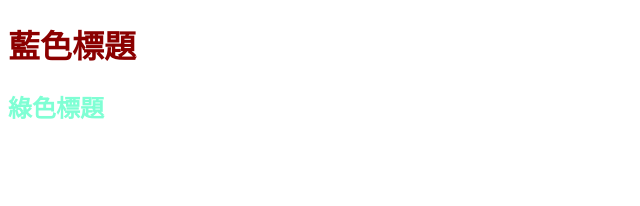
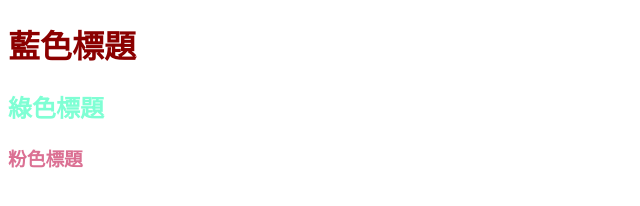
Before and after one commit to digua3472/development-team-02, a plain HTML site: page index.html in a window 1280 px wide. Shown: the whole page, without its empty margins (0-640 px from the left). Drawn offline with Linux system fonts and the light colour scheme.

Commit message:
edit h3 and style

```diff
--- a/all.css
+++ b/all.css
@@ -5,3 +5,7 @@ h1 {
 h2{
     color:aquamarine;
 }
+
+h3{
+    color:palevioletred;
+}
--- a/index.html
+++ b/index.html
@@ -8,7 +8,10 @@
 </head>
 <body>
     <h1>藍色標題</h1>
+
     <h2>綠色標題</h2>
+
+    <h3>粉色標題</h3>
 
 </body>
 </html>
```
